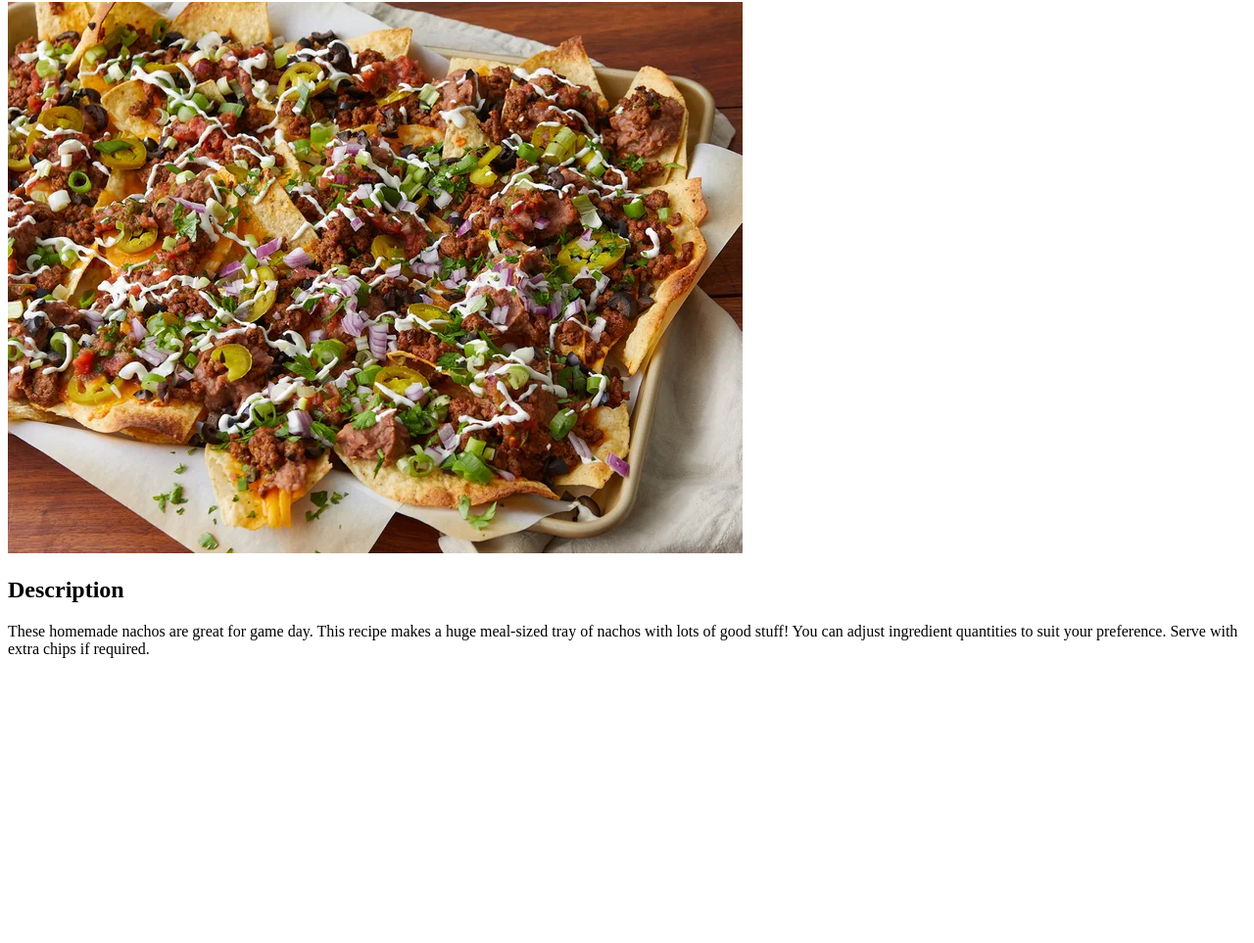
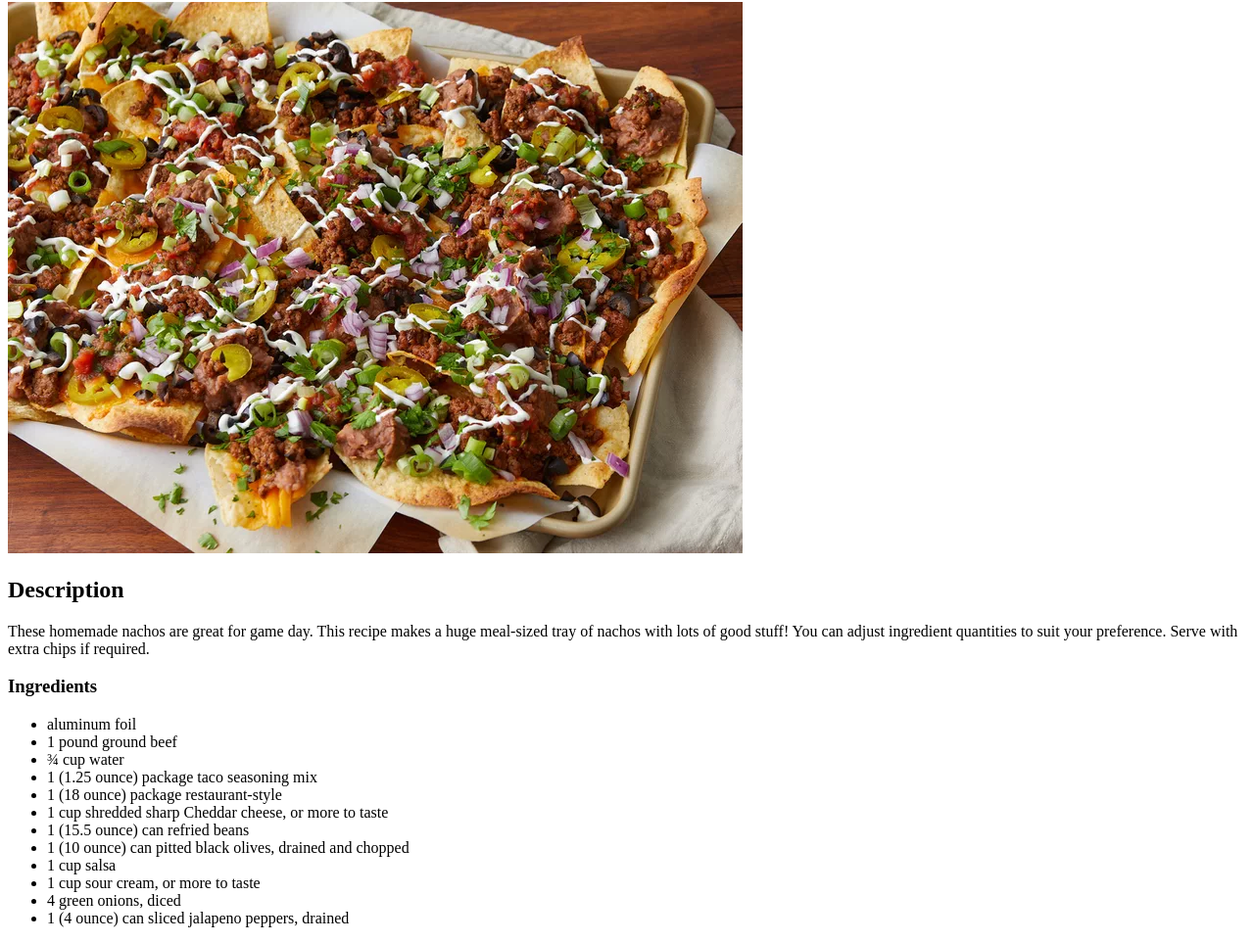
Before and after one commit to Arno90/odin-recipes, a plain HTML site: page recipes/nachos.html in a window 1280 px wide. Shown: the part 78-1041 px from the top of the page at 98% size. Before the commit the page ends 800 px from the top, so only its background shows below. Drawn offline with Linux system fonts and the light colour scheme.

Commit message:
feat: add ingredient list

```diff
--- a/recipes/nachos.html
+++ b/recipes/nachos.html
@@ -12,5 +12,20 @@
         <h2>Description</h2>
         <p>These homemade nachos are great for game day. This recipe makes a huge meal-sized tray of nachos with lots of good stuff! You can adjust ingredient quantities to suit your preference. Serve with extra chips if required.</p>
 
+        <h3>Ingredients</h3>
+        <ul>
+            <li>aluminum foil</li>
+            <li>1 pound ground beef</li>
+            <li>&#190; cup water</li>
+            <li>1 (1.25 ounce) package taco seasoning mix</li>
+            <li>1 (18 ounce) package restaurant-style</li>
+            <li>1 cup shredded sharp Cheddar cheese, or more to taste</li>
+            <li>1 (15.5 ounce) can refried beans</li>
+            <li>1 (10 ounce) can pitted black olives, drained and chopped</li>
+            <li>1 cup salsa</li>
+            <li>1 cup sour cream, or more to taste</li>
+            <li>4 green onions, diced</li>
+            <li>1 (4 ounce) can sliced jalapeno peppers, drained</li>
+        </ul>
     </body>
 </html>
```
